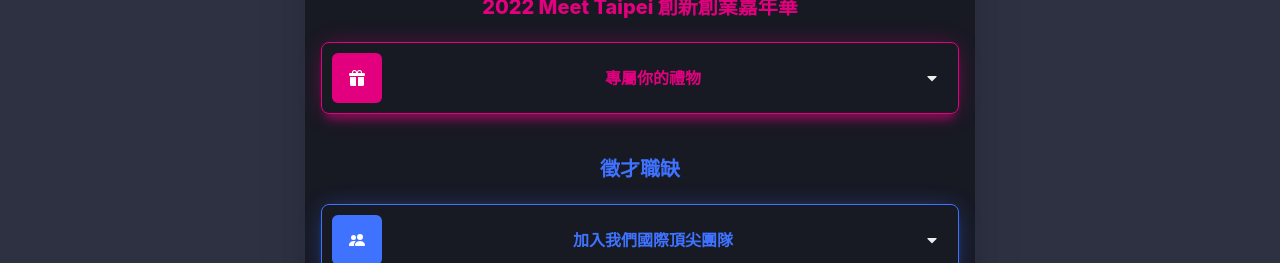
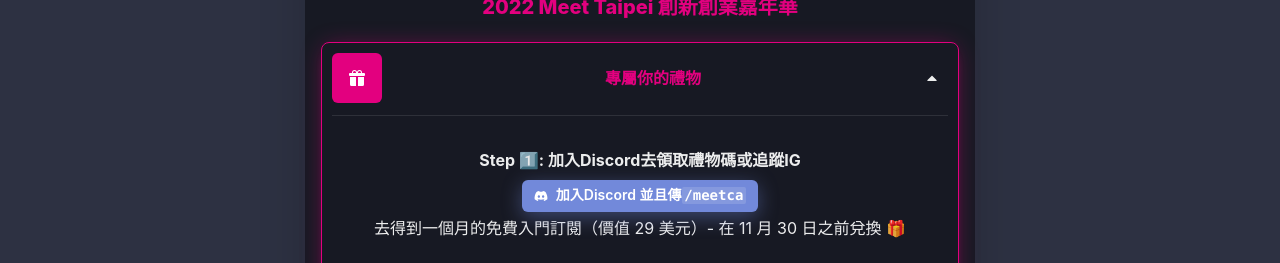
Before and after one commit to Crypto-Arsenal/links, a Next.js app: page / in a window 1280 px wide. Shown: the part 537-800 px from the top of the page. Built offline with nearby package versions, Linux system fonts and the light colour scheme; no server answers.

Commit message:
feat: meet ca

```diff
--- a/internationalization/locales/zh/zh_TW.ts
+++ b/internationalization/locales/zh/zh_TW.ts
@@ -15,7 +15,7 @@ export const zh_TW = {
   },
   meetTaipei: {
     'Meet Taipei 2022': '2022 Meet Taipei 創新創業嘉年華',
-    'Join Discord and Receive Gift Code': '加入Discord去領取禮物碼',
+    'Join Discord and Receive Gift Code': '加入Discord去領取禮物碼或追蹤IG',
     'Sign Up and Unlock Starter Plan': '註冊並解鎖Starter訂閱',
     'Your Sign Up Link': '你的專屬註冊連結',
     'Register and redeem the Gift Code': '註冊並兌換禮品碼去解鎖訂閱',
--- a/src/components/Profile.tsx
+++ b/src/components/Profile.tsx
@@ -58,7 +58,7 @@ const pulseRing = keyframes`
 	`;
 
 const ExpandableMeetTaipieButton = () => {
-    const { isOpen, onToggle } = useDisclosure()
+    const { isOpen, onToggle } = useDisclosure({ isOpen: true })
     const { t } = useTranslation()
 
     return (
```
Also changed, not shown: pages/meet.tsx (added, +28 -0 lines).
